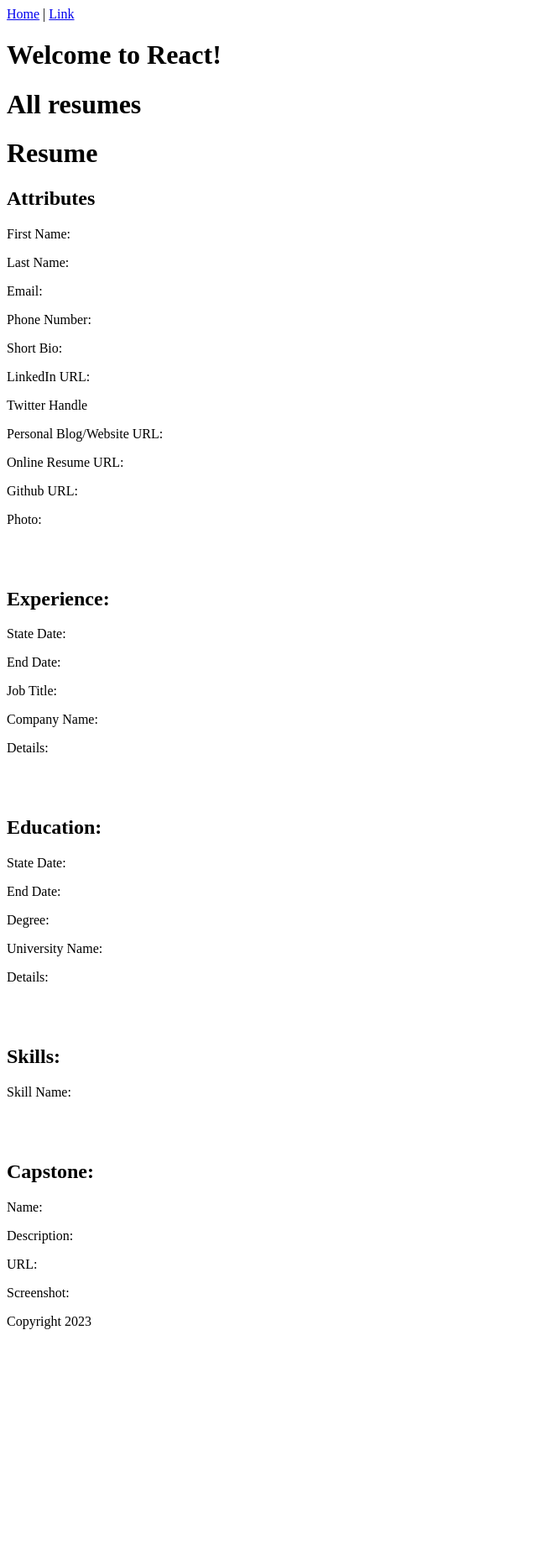
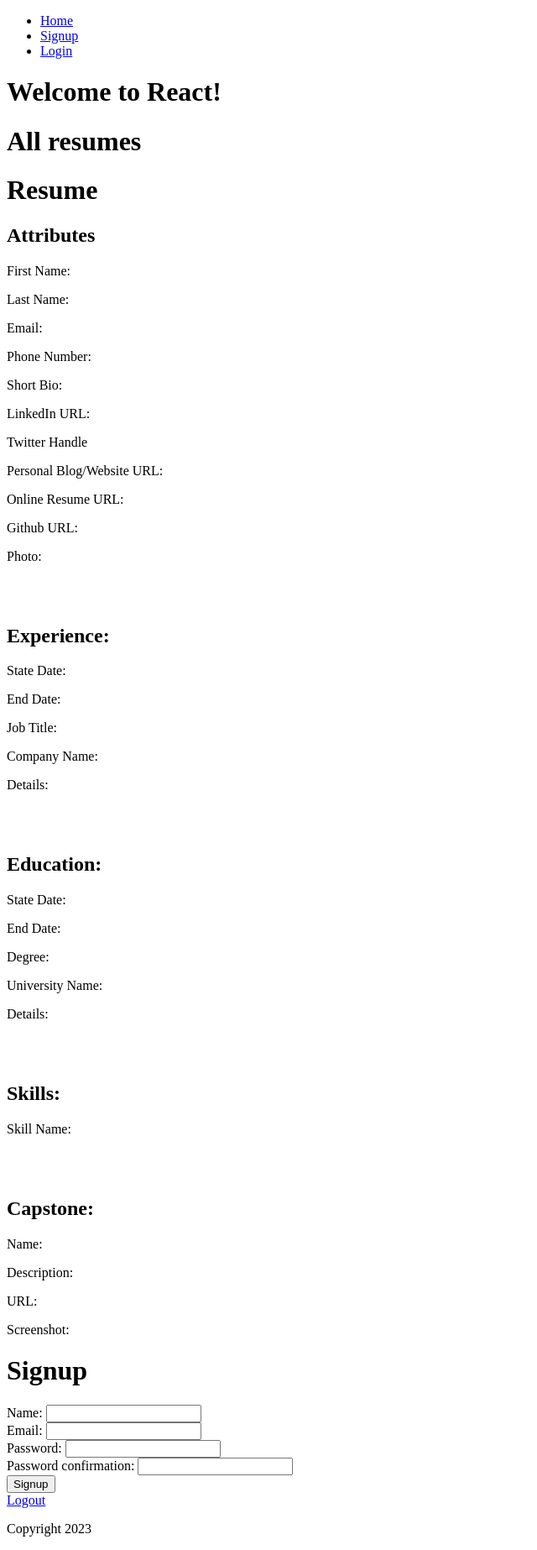
Before and after one commit to sfwells0518/online-resumes-app, a React (Vite) app: page /signup in a window 1280 px wide. Shown: the whole page at 84% size, without its empty margins (0-640 px from the left). Before the commit the page ends 1599 px from the top, so only its background shows below. Built offline with nearby package versions, Linux system fonts and the light colour scheme.

Commit message:
add login, signup, and logout

```diff
--- a/src/App.jsx
+++ b/src/App.jsx
@@ -1,13 +1,17 @@
 import { Header } from "./Header";
 import { Content } from "./Content";
 import { Footer } from "./Footer";
+import { BrowserRouter } from 'react-router-dom'
+
 
 function App() {
   return (
     <div>
-      <Header />
-      <Content />
-      <Footer />
+      <BrowserRouter>
+        <Header />
+        <Content />
+        <Footer />
+      </BrowserRouter>
     </div>
   );
 }
--- a/src/Content.jsx
+++ b/src/Content.jsx
@@ -1,17 +1,21 @@
 import { Routes, Route } from "react-router-dom";
 import { ResumesIndex } from "./ResumesIndex";
 import { ResumesShow } from "./ResumesShow";
+import { Login } from "./Login.jsx"
+import { Signup } from "./Signup.jsx"
+import {LogoutLink} from "./LogoutLink.jsx"
+
 export function Content() {
   return (
     <div>
       <h1>Welcome to React!</h1>
       <ResumesIndex />
       <ResumesShow />
-      {/* <Routes>
-        <Route path="/index" element={<Home />} />
-        <Route path="/" element={<Home />} />
-        <Route path="/show" element={<Show />} />
-      </Routes> */}
+      <Routes>
+        <Route path="/signup" element={<Signup />} />
+        <Route path="/login" element={<Login />} />
+      </Routes>
+      <LogoutLink/>
     </div>
   );
 }
--- a/src/Header.jsx
+++ b/src/Header.jsx
@@ -1,9 +1,11 @@
 export function Header() {
   return (
     <header>
-      <nav>
-        <a href="#">Home</a> | <a href="#">Link</a>
-      </nav>
+      <ul>
+        <li><a href="/">Home</a></li>
+        <li><a href="./signup">Signup</a></li>
+        <li><a href="./login">Login</a></li>
+      </ul>
     </header>
   );
 }
--- /dev/null
+++ b/src/Login.jsx
@@ -0,0 +1,50 @@
+import axios from "axios";
+import { useState } from "react";
+
+const jwt = localStorage.getItem("jwt");
+if (jwt) {
+  axios.defaults.headers.common["Authorization"] = `Bearer ${jwt}`;
+}
+
+export function Login() {
+  const [errors, setErrors] = useState([]);
+
+  const handleSubmit = (event) => {
+    event.preventDefault();
+    setErrors([]);
+    const params = new FormData(event.target);
+    axios
+      .post("http://localhost:3000/sessions.json", params)
+      .then((response) => {
+        console.log(response.data);
+        axios.defaults.headers.common["Authorization"] = "Bearer " + response.data.jwt;
+        localStorage.setItem("jwt", response.data.jwt);
+        event.target.reset();
+        window.location.href = "/"; // Change this to hide a modal, redirect to a specific page, etc.
+      })
+      .catch((error) => {
+        console.log(error.response);
+        setErrors(["Invalid email or password"]);
+      });
+  };
+
+  return (
+    <div id="login">
+      <h1>Login</h1>
+      <ul>
+        {errors.map((error) => (
+          <li key={error}>{error}</li>
+        ))}
+      </ul>
+      <form onSubmit={handleSubmit}>
+        <div>
+          Email: <input name="email" type="email" />
+        </div>
+        <div>
+          Password: <input name="password" type="password" />
+        </div>
+        <button type="submit">Login</button>
+      </form>
+    </div>
+  );
+}
--- /dev/null
+++ b/src/LogoutLink.jsx
@@ -0,0 +1,16 @@
+import axios from "axios";
+
+export function LogoutLink() {
+  const handleClick = (event) => {
+    event.preventDefault();
+    delete axios.defaults.headers.common["Authorization"];
+    localStorage.removeItem("jwt");
+    window.location.href = "/";
+  };
+
+  return (
+    <a href="#" onClick={handleClick}>
+      Logout
+    </a>
+  );
+}
--- /dev/null
+++ b/src/Signup.jsx
@@ -0,0 +1,49 @@
+import axios from "axios";
+import { useState } from "react";
+
+export function Signup() {
+  const [errors, setErrors] = useState([]);
+
+  const handleSubmit = (event) => {
+    event.preventDefault();
+    setErrors([]);
+    const params = new FormData(event.target);
+    axios
+      .post("http://localhost:3000/users.json", params)
+      .then((response) => {
+        console.log(response.data);
+        event.target.reset();
+        window.location.href = "/";
+      })
+      .catch((error) => {
+        console.log(error.response.data.errors);
+        setErrors(error.response.data.errors);
+      });
+  };
+
+  return (
+    <div id="signup">
+      <h1>Signup</h1>
+      <ul>
+        {errors.map((error) => (
+          <li key={error}>{error}</li>
+        ))}
+      </ul>
+      <form onSubmit={handleSubmit}>
+        <div>
+          Name: <input name="name" type="text" />
+        </div>
+        <div>
+          Email: <input name="email" type="email" />
+        </div>
+        <div>
+          Password: <input name="password" type="password" />
+        </div>
+        <div>
+          Password confirmation: <input name="password_confirmation" type="password" />
+        </div>
+        <button type="submit">Signup</button>
+      </form>
+    </div>
+  );
+}
```
